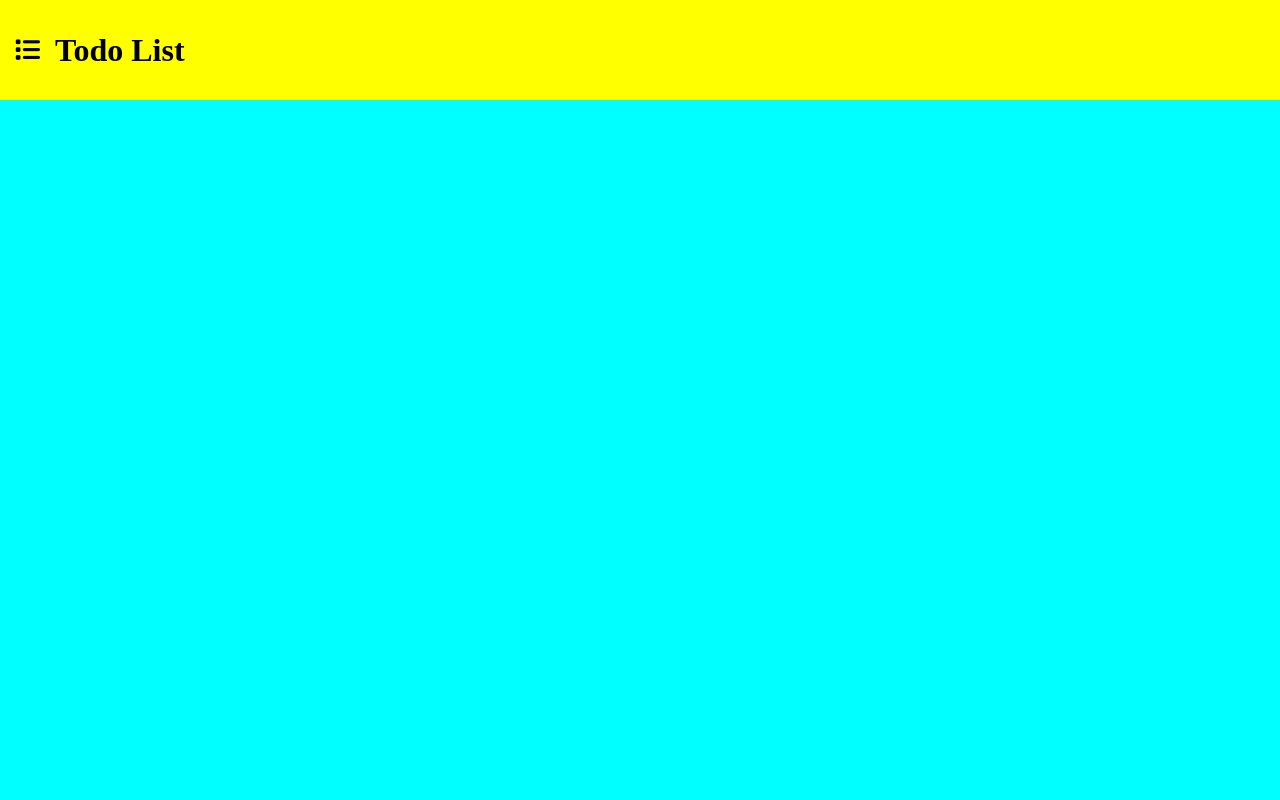
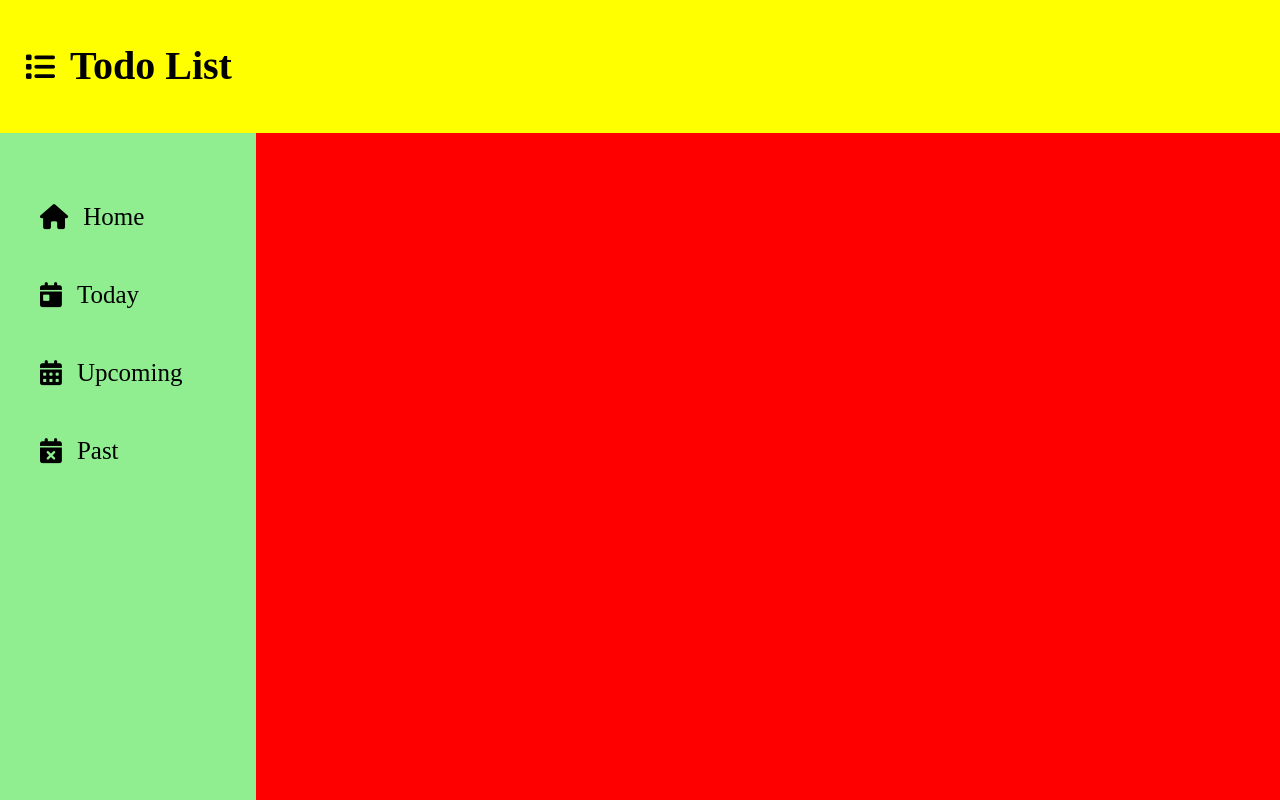
Before and after one commit to Ryanj24/Todo-list, a website built with webpack: page dist/index.html in a window 1280 px wide. Built offline with nearby package versions, Linux system fonts and the light colour scheme.

Commit message:
Added sidebar markup with styling

```diff
--- a/src/components/dom.js
+++ b/src/components/dom.js
@@ -1,7 +1,10 @@
 import '../styles/style.css'
+import { filters } from './sidebarFilters.js';
 
 const createDOM = () => {
     title();
+    sidebar();
+    mainContent();
 }
 
 function title() {
@@ -21,4 +24,26 @@ function title() {
     content.appendChild(headerContainer);
 }
 
+const sidebar = () => {
+    const content = document.getElementById('content');
+
+    const sidebar = document.createElement('div');
+    sidebar.classList.add('sidebar');
+
+    sidebar.appendChild(filters());
+
+
+
+    content.appendChild(sidebar);
+}
+
+const mainContent = () => {
+    const content = document.getElementById('content');
+
+    const mainContent = document.createElement('div');
+    mainContent.classList.add('main-content');
+
+    content.appendChild(mainContent);
+}
+
 export { createDOM };
--- /dev/null
+++ b/src/components/sidebarFilters.js
@@ -0,0 +1,28 @@
+import '../styles/style.css'
+
+const filters = () => {
+    const taskFilters = document.createElement('div');
+    taskFilters.classList.add('filters-div')
+
+    const arr = ["Home", "Today", "Upcoming", "Past"];
+
+    const iconsClasses = [['fa-solid', 'fa-house'], ['fa-solid', 'fa-calendar-day'], ['fa-solid', 'fa-calendar-days'], ['fa-solid', 'fa-calendar-xmark']]
+
+    for (let i = 0; i < arr.length; i++) {
+        const itemDiv = document.createElement('div');
+        itemDiv.classList.add('task-filter');
+        const icon = document.createElement('i');
+        icon.classList.add(`${iconsClasses[i][0]}`, `${iconsClasses[i][1]}`);
+        itemDiv.appendChild(icon);
+
+        const label = document.createElement('p');
+        label.innerHTML = arr[i];
+        itemDiv.appendChild(label);
+
+        taskFilters.appendChild(itemDiv);
+    }
+
+    return taskFilters;
+}
+
+export { filters }
--- a/src/styles/style.css
+++ b/src/styles/style.css
@@ -9,21 +9,75 @@ body {
 }
 
 #content {
+    display: grid;
+    grid-template-columns: repeat(5, 1fr);
+    grid-template-rows: repeat(6, 1fr);
     height: 100%;
     width: 100%;
     background-color: aqua;
 }
 
 .header-container {
+    grid-row: 1 / 2;
+    grid-column: 1 / -1;
     display: flex;
     align-items: center;
     width: 100%;
-    height: 100px;
     background-color: yellow;
-    padding: 15px;
+    padding-left: 25px;
 }
 
 .header-container > i {
     margin-right: 15px;
+    font-size: 30px;
+}
+
+.header-container > h1 {
+    font-size: 40px;
+    margin-top: -3px;
+}
+
+.sidebar {
+    grid-row: 2 / -1;
+    grid-column: 1 / 1;
+    display: flex;
+    flex-direction: column;
+    align-items: center;
+    background-color: lightgreen;
+}
+
+.sidebar .filters-div {
+    display: flex;
+    flex-direction: column;
+    align-items: center;
+    width: 100%;
+    margin-top: 30px;
+    padding: 15px;
+}
+
+.sidebar .filters-div .task-filter {
+    display: flex;
+    align-items: center;
+    margin: 10px;
     font-size: 25px;
+    width: 100%;
+    padding: 15px 0 15px 25px;
+    border: none;
+    border-radius: 15px;
 }
+
+.sidebar .filters-div .task-filter:hover {
+    background-color: yellow;
+    cursor: pointer;
+}
+
+.sidebar .filters-div .task-filter > i {
+    margin-right: 15px;
+}
+
+
+.main-content {
+    grid-row: 2 / -1;
+    grid-column: 2 / -1;
+    background-color: red;
+}
```
